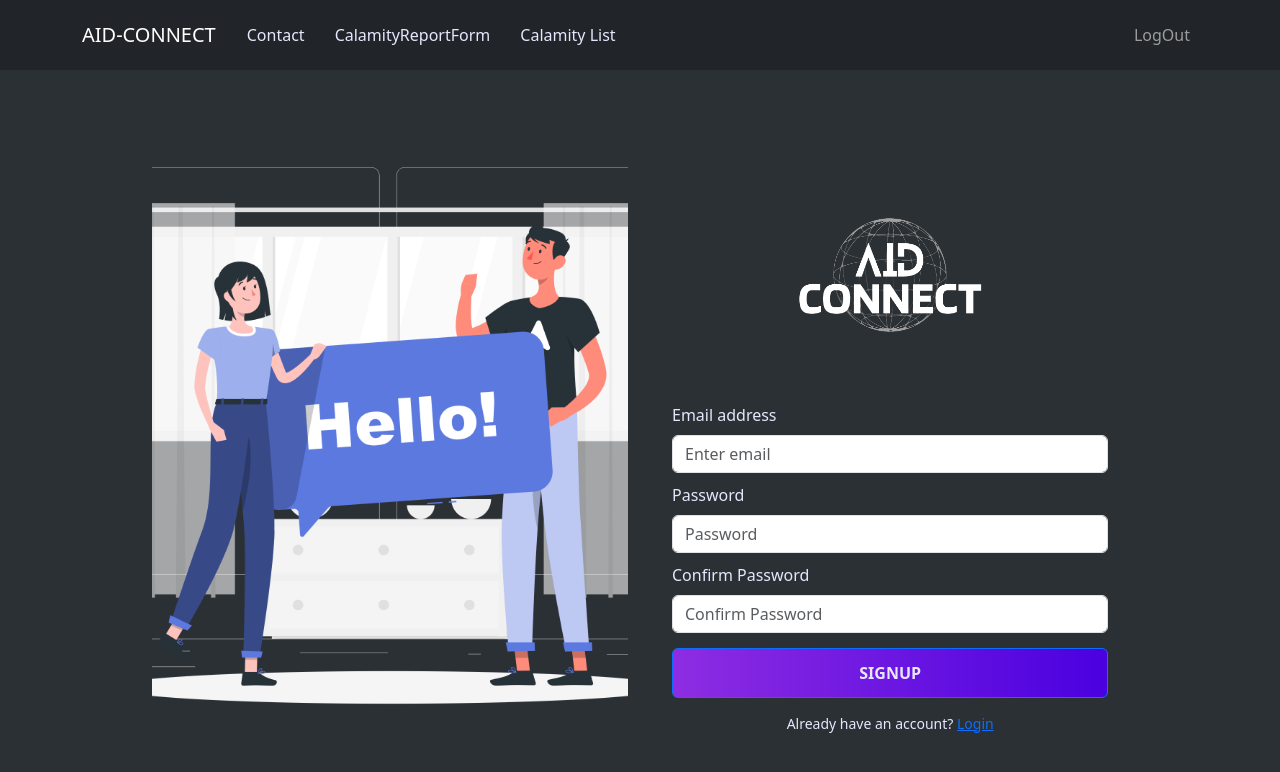
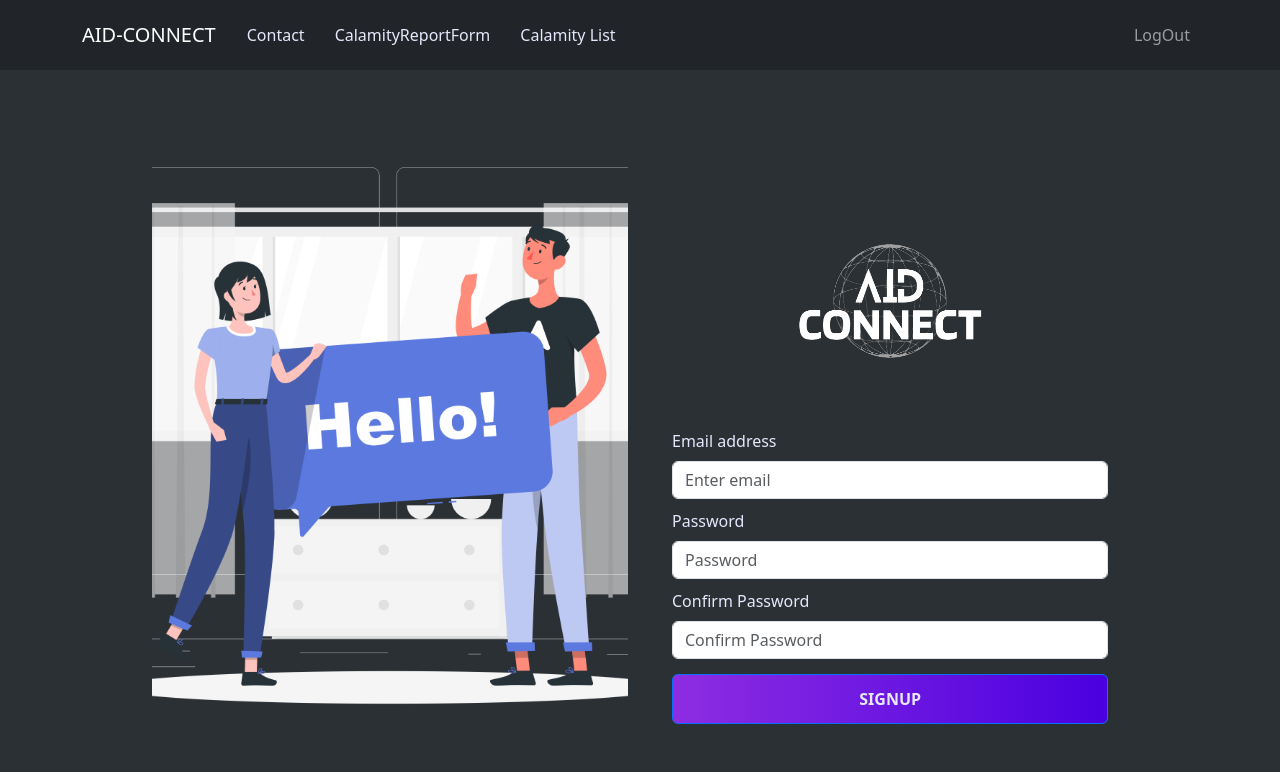
Before and after one commit to sreehari0914/Disaster-management, a React (Create React App) app: page /register in a window 1280 px wide. Shown: the top 772 px of the page. Built offline with nearby package versions, Linux system fonts and the light colour scheme.

Commit message:
Your descriptive commit message here

```diff
--- a/src/pages/Home.jsx
+++ b/src/pages/Home.jsx
@@ -54,6 +54,7 @@ const LandingPage = () => {
 
       </Row>
       <Middle />
+      <hr style={{borderTop: '0.1rem solid grey'}} />
       <Footer />
       </Container>
   );
--- a/src/pages/login.jsx
+++ b/src/pages/login.jsx
@@ -107,9 +107,7 @@ const Login1 = () => {
                 <strong>LOGIN</strong>
               </Button>
 
-              <p style={{ marginTop: '15px', textAlign: 'center', color: '#e6e7fc', fontSize: '14px' }}>
-                Don't have an account? <Link to="#" style={{ color: '#2f21d9', fontSize: '14px', textDecoration: 'underline', cursor: 'pointer' }}>Sign up</Link>
-              </p>
+
             </Form>
           </Container>
         </Col>
--- a/src/pages/signup.jsx
+++ b/src/pages/signup.jsx
@@ -104,11 +104,6 @@ const Signup = () => {
                 </Button>
 
                 {/* Sign Up Button */}
-                <p style={{ marginTop: '15px', textAlign: 'center', color: '#e6e7fc', fontSize: '14px' }}>
-                  Already have an account? <Link to="#" style={signUpLinkStyle}>
-                    Login
-                  </Link>
-                </p>
               </Form>
             </Container>
           </Col>
```
